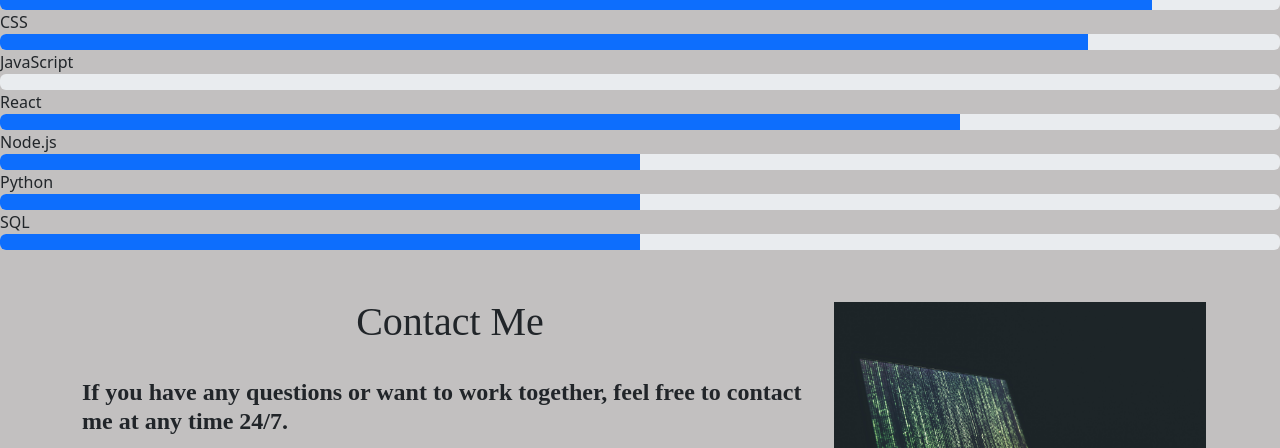
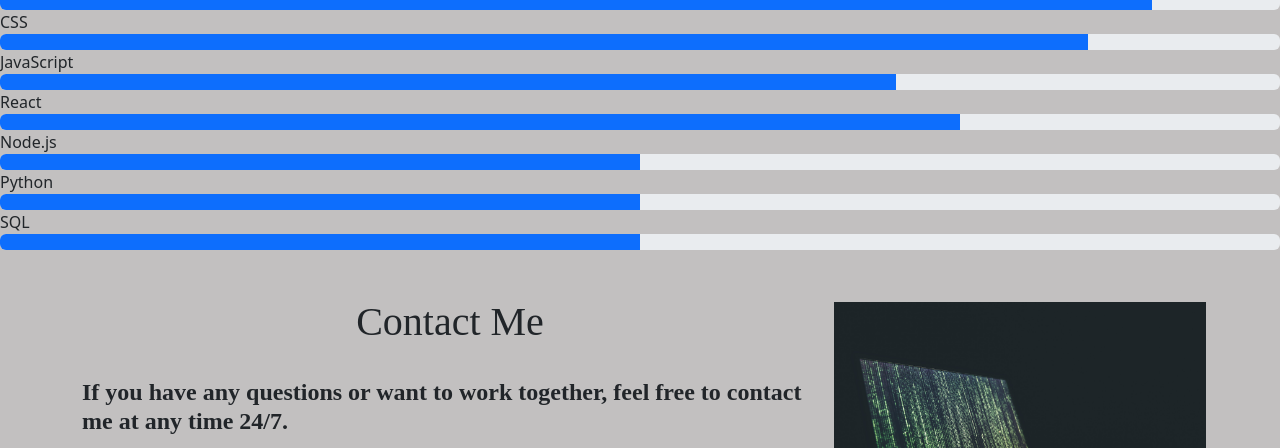
Before and after one commit to birukti23/myportfolio.io, a plain HTML site: page index.html in a window 1280 px wide. Shown: the part 652-1100 px from the top of the page. Drawn offline with nearby package versions, Linux system fonts and the light colour scheme; a web font is replaced by a local one.

Commit message:
Update index.html

```diff
--- a/index.html
+++ b/index.html
@@ -186,7 +186,7 @@
 
 <div class="skill">
     <span>JavaScript</span>
-    <div class="progress"><div class="progress-bar" style="width: 0%;"></div></div>
+    <div class="progress"><div class="progress-bar" style="width: 70%;"></div></div>
 </div>
 <div class="skill">
     <span>React</span>
```
